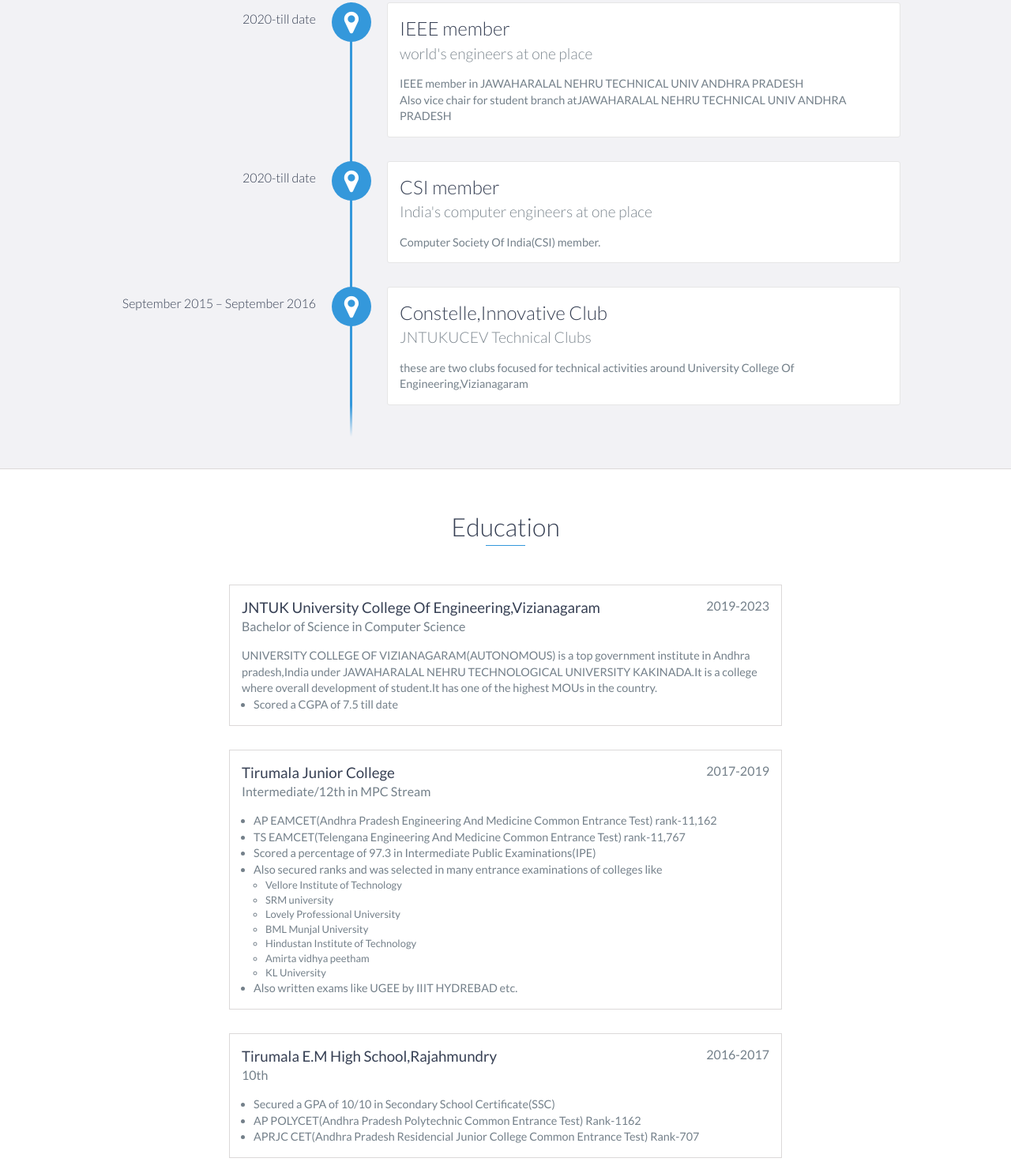
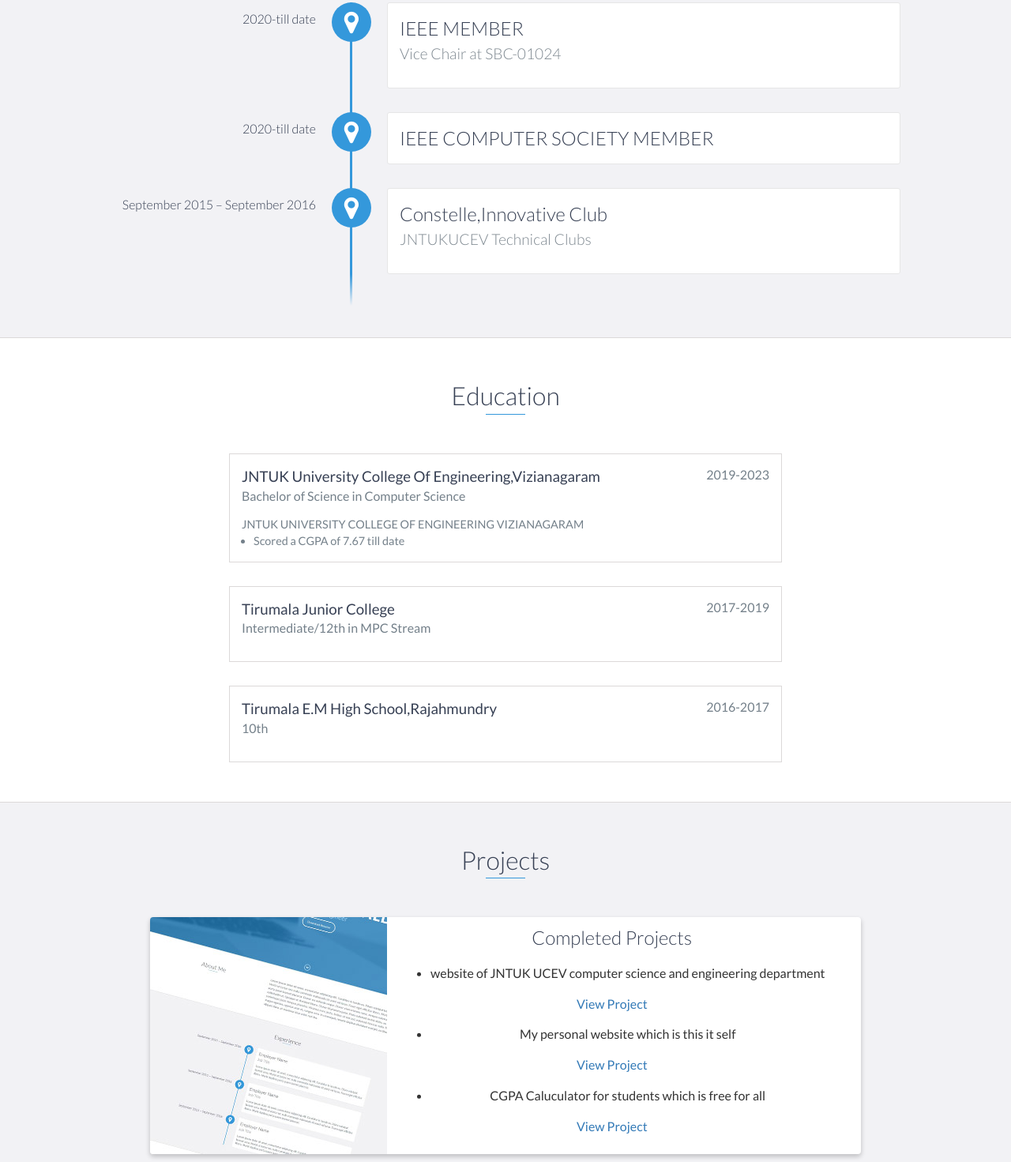
Before and after one commit to sameer6143/sameer6143, a website: page index.html in a window 1280 px wide. Shown: the part 1179-2650 px from the top of the page at 79% size. Drawn offline with nearby package versions, Linux system fonts and the light colour scheme.

Commit message:
Update index.html

```diff
--- a/index.html
+++ b/index.html
@@ -83,31 +83,22 @@
     <!-- End #about -->
 
     <div id="experience" class="background-alt">
-        <h2 class="heading">Member In</h2>
+        <h2 class="heading">Memberships/Experience</h2>
         <div id="experience-timeline">
             <div data-date="2020-till date">
-                <h3>IEEE member</h3>
-                <h4>world's engineers at one place</h4>
-                <p>
-                    IEEE member in JAWAHARALAL NEHRU TECHNICAL UNIV ANDHRA PRADESH<br>Also vice chair for student branch atJAWAHARALAL NEHRU TECHNICAL UNIV ANDHRA PRADESH
-                </p>
+                <h3>IEEE MEMBER</h3>
+               <h4>Vice Chair at SBC-01024</h4>
             </div>
 
             <div data-date="2020-till date">
-                <h3>CSI member</h3>
-                <h4>India's computer engineers at one place </h4>
-                <p>
-                  Computer Society Of India(CSI) member.
-                </p>
+                <h3>IEEE COMPUTER SOCIETY MEMBER</h3>
+
             </div>
 
             <div data-date="September 2015 – September 2016">
                 <h3>Constelle,Innovative Club</h3>
                 <h4>JNTUKUCEV Technical Clubs </h4>
-                <p>
-                  these are two clubs focused for technical activities around University College Of Engineering,Vizianagaram
-                    </p>
-            </div>
+                 </div>
         </div>
     </div>
     <!-- End #experience -->
@@ -119,12 +110,10 @@
             <span class="education-date">2019-2023</span>
             <h4>Bachelor of Science in Computer Science</h4>
             <p>
-                  UNIVERSITY COLLEGE OF VIZIANAGARAM(AUTONOMOUS) is a top government institute in Andhra pradesh,India under JAWAHARALAL
-                NEHRU TECHNOLOGICAL UNIVERSITY KAKINADA.It is a college where overall development of student.It has one of the highest MOUs in the country.
-              </p>
+                  JNTUK UNIVERSITY COLLEGE OF ENGINEERING VIZIANAGARAM</p>
               <ul>
                              <li>
-                                Scored a CGPA of 7.5 till date
+                                Scored a CGPA of 7.67 till date
 
                              </li>
             </ul           >
@@ -135,47 +124,13 @@
             <h3>Tirumala Junior College</h3>
             <span class="education-date">2017-2019</span>
             <h4>Intermediate/12th in MPC Stream</h4>
-            <ul>
-                <li>
-                  AP EAMCET(Andhra Pradesh Engineering And Medicine Common Entrance Test) rank-11,162
-                </li>
-                <li>
-                  TS EAMCET(Telengana Engineering And Medicine Common Entrance Test) rank-11,767
-                </li>
-                <li>
-                    Scored a percentage of 97.3 in Intermediate Public Examinations(IPE)
-                </li>
-                <li>
-
-                  Also secured ranks and was selected in many entrance examinations of colleges like<ul><li>Vellore Institute of Technology</li><li>SRM university</li><li>
-                    Lovely Professional University</li><li>BML Munjal University</li><li>Hindustan Institute of Technology</li><li>Amirta vidhya peetham</li><li>KL University
-</li>
-                  </ul>
-                </li>
-                <li>
-                    Also written exams like UGEE by IIIT HYDREBAD etc.
-                </li>
-
-
-            </ul>
 
         </div>
         <div class="education-block">
             <h3>Tirumala E.M High School,Rajahmundry</h3>
             <span class="education-date">2016-2017</span>
             <h4>10th </h4>
-            <ul>
-                <li>
-                    Secured a GPA of 10/10 in Secondary School Certificate(SSC)
-                </li>
-                <li>
-                    AP POLYCET(Andhra Pradesh Polytechnic Common Entrance Test) Rank-1162
-                </li>
-                <li>
-                    APRJC CET(Andhra Pradesh Residencial Junior College Common Entrance Test) Rank-707
-                </li>
-            </ul>
-        </div>
+                    </div>
             <!-- End .education-block -->
     </div>
     <!-- End #education -->
```
